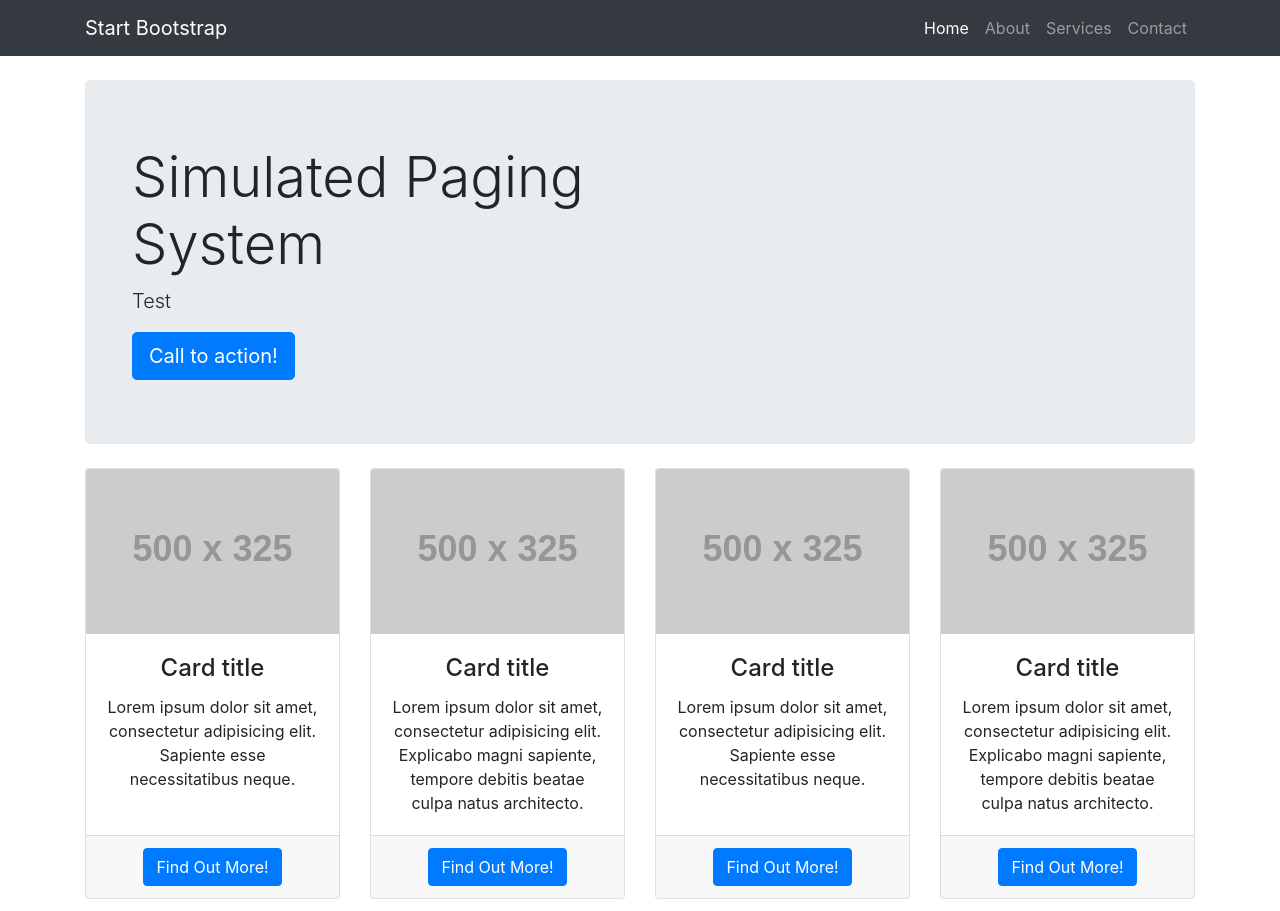
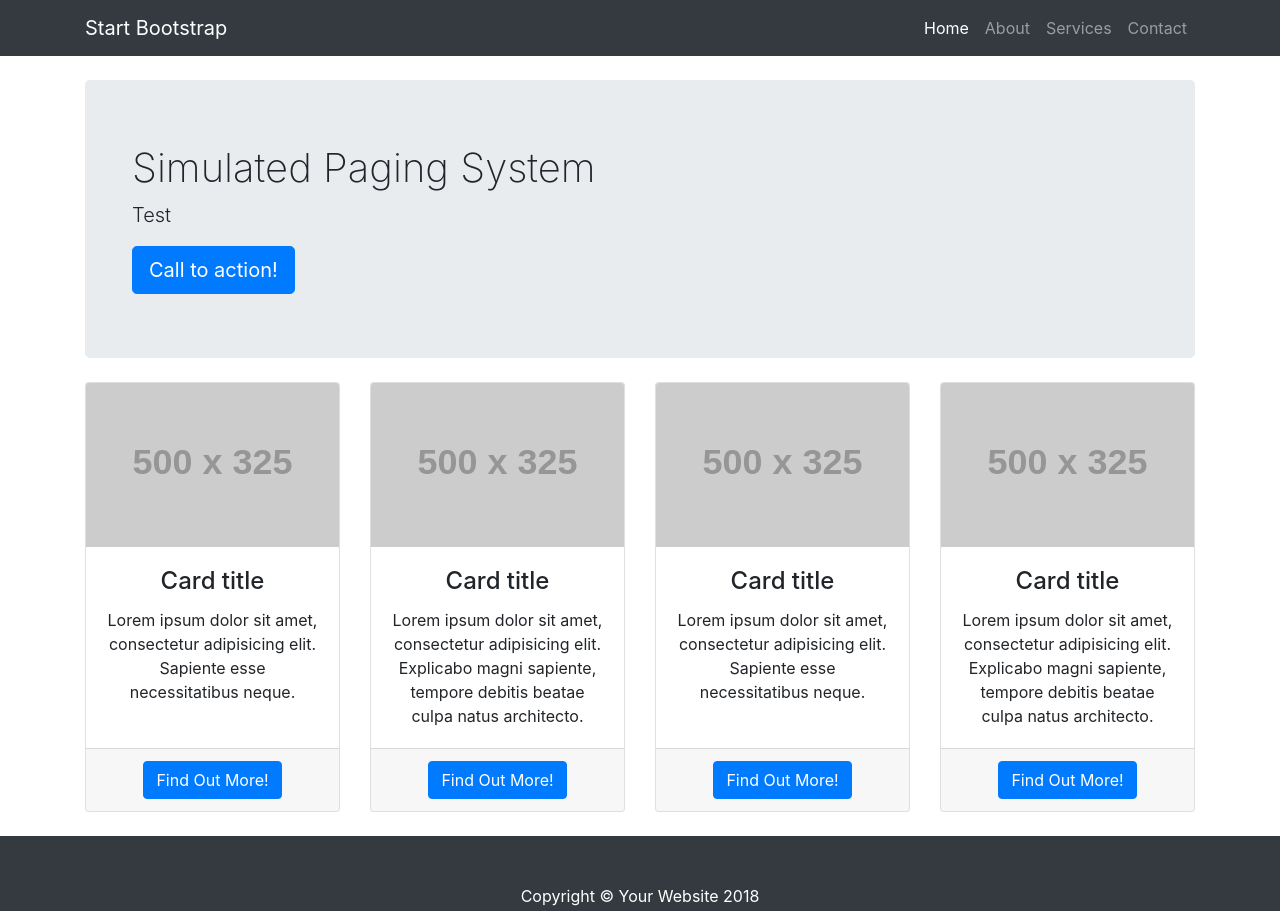
Before and after one commit to moorbria/moorbria.github.io, a website: page index.html in a window 1280 px wide. Shown: the top 911 px of the page. Drawn offline with Linux system fonts and the light colour scheme; placeholder pictures from the web are drawn by us.

Commit message:
Removing the Jumbtron header classes and editing the h1 class

```diff
--- a/css/heroic-features.css
+++ b/css/heroic-features.css
@@ -17,3 +17,7 @@ body {
 .card {
   height: 100%;
 }
+
+h1{
+  font-weight: 200;
+}
--- a/index.html
+++ b/index.html
@@ -55,7 +55,7 @@
           <div class="container">
             <div class="row">
               <div class="col-md-6">
-                <h1 class="display-4">Simulated Paging System</h1>
+                <h1>Simulated Paging System</h1>
                 <p class="lead">Test</p>
                 <a href="#" class="btn btn-primary btn-lg">Call to action!</a>
               </div>
```
